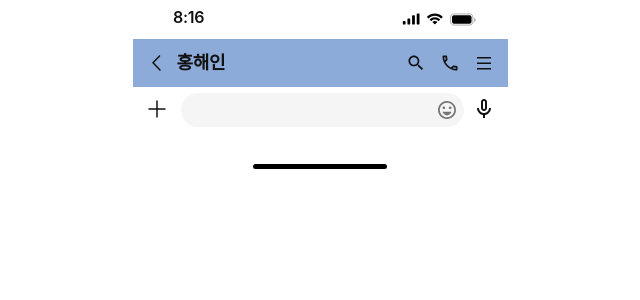
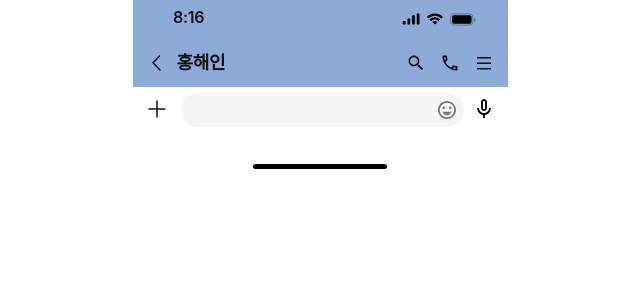
Before and after one commit to CEOS-Developers/react-messenger-19th, a React (Create React App) app: page /chatsDetail in a window 1280 px wide. Shown: the top 300 px of the page, without its empty margins (320-960 px from the left). Built offline with nearby package versions, Linux system fonts and the light colour scheme.

Commit message:
[ design ] 공통헤더 삭제해서 배경색오류 해결

```diff
--- a/src/assets/index.ts
+++ b/src/assets/index.ts
@@ -13,3 +13,4 @@ export { ReactComponent as MoreIcon } from '../assets/icon/more.svg';
 export { ReactComponent as MoreColumnIcon } from '../assets/icon/moreColumn.svg';
 export { ReactComponent as ConversationIcon } from '../assets/icon/conversation.svg';
 export { ReactComponent as HomeFilledIcon } from '../assets/icon/homeFilled.svg';
+export { ReactComponent as FriendsPageIcon } from '../assets/icon/friendsPage.svg';
--- a/src/components/@common/Header.tsx
+++ /dev/null
@@ -1,49 +0,0 @@
-import styled from 'styled-components';
-import { InfoIcon } from '../../assets';
-import date from '../../utils/date';
-import { useRecoilValue } from 'recoil';
-import { ifChatsDetailPageState } from '../../recoil/atom';
-
-export default function Header() {
-  const ifChatsDetailPage = useRecoilValue(ifChatsDetailPageState);
-
-  return (
-    <>
-      <Wrapper $ifChatsDetailPage={ifChatsDetailPage}>
-        <Time>{date().split(' ').slice(1)}</Time>
-        <div>
-          <InfoIcon />
-        </div>
-      </Wrapper>
-    </>
-  );
-}
-
-interface WrapperBgTypes {
-  $ifChatsDetailPage: boolean;
-}
-
-const Wrapper = styled.section<WrapperBgTypes>`
-  display: flex;
-  justify-content: space-between;
-
-  width: 100%;
-  padding: 0rem 1rem;
-
-  background-color: ${({ theme, $ifChatsDetailPage }) =>
-    $ifChatsDetailPage ? theme.colors.blue_bg : theme.colors.white};
-
-  & > div {
-    padding: 1.25rem 1.88rem;
-  }
-  & svg {
-    width: 7.84rem;
-    height: 1.3rem;
-  }
-`;
-
-const Time = styled.p`
-  padding: 0.7rem 3.05rem 1rem;
-  ${({ theme }) => theme.fonts.time_now};
-  color: ${({ theme }) => theme.colors.black};
-`;
--- a/src/components/chatsDetailPage/Header.tsx
+++ b/src/components/chatsDetailPage/Header.tsx
@@ -1,23 +1,30 @@
 import styled from 'styled-components';
-import { useRecoilValue, useSetRecoilState } from 'recoil';
+import { useRecoilValue } from 'recoil';
 import { BackArrowIcon, FindIcon, CallIcon, IndexIcon } from '../../assets';
 import { flexCenter } from '../../styles/GlobalStyle';
 import userData from '../../assets/data/userData.json';
 import { useNavigate } from 'react-router-dom';
-import { userIdState, ifChatsDetailPageState } from '../../recoil/atom';
+import { userIdState } from '../../recoil/atom';
+import date from '../../utils/date';
+import { InfoIcon } from '../../assets';
 
 export default function Header() {
   const navigate = useNavigate();
   const userId = useRecoilValue(userIdState);
-  const setIfChatsDetailPage = useSetRecoilState(ifChatsDetailPageState);
 
   function moveToChats() {
     navigate(`/chats`);
-    setIfChatsDetailPage(false);
   }
 
   return (
+    <>
       <Wrapper>
+        <Time>{date().split(' ').slice(1)}</Time>
+        <div>
+          <InfoIcon />
+        </div>
+      </Wrapper>
+      <SubTitle>
         <Left>
           <BackArrowIcon type="button" onClick={moveToChats} />
           <SentName>{userData.data.find((user) => user.id === userId)?.name}</SentName>
@@ -27,11 +34,36 @@ export default function Header() {
           <CallIcon />
           <IndexIcon />
         </Right>
-    </Wrapper>
+      </SubTitle>
+    </>
   );
 }
 
 const Wrapper = styled.section`
+  display: flex;
+  justify-content: space-between;
+
+  width: 100%;
+  padding: 0rem 1rem;
+
+  background-color: ${({ theme }) => theme.colors.blue_bg};
+
+  & > div {
+    padding: 1.25rem 1.88rem;
+  }
+  & svg {
+    width: 7.84rem;
+    height: 1.3rem;
+  }
+`;
+
+const Time = styled.p`
+  padding: 0.7rem 3.05rem 1rem;
+  ${({ theme }) => theme.fonts.time_now};
+  color: ${({ theme }) => theme.colors.black};
+`;
+
+const SubTitle = styled.section`
   display: flex;
   justify-content: space-between;
 
--- a/src/components/chatsPage/Header.tsx
+++ b/src/components/chatsPage/Header.tsx
@@ -5,24 +5,58 @@ import { flexCenter } from '../../styles/GlobalStyle';
 import userData from '../../assets/data/userData.json';
 import { useNavigate } from 'react-router-dom';
 import { userIdState } from '../../recoil/atom';
+import { InfoIcon } from '../../assets';
+import date from '../../utils/date';
 
 export default function Header() {
   const navigate = useNavigate();
   const userId = useRecoilValue(userIdState);
 
   return (
+    <>
       <Wrapper>
+        <Time>{date().split(' ').slice(1)}</Time>
+        <div>
+          <InfoIcon />
+        </div>
+      </Wrapper>
+      <SubTitle>
         <Title>대화</Title>
         <Right>
           <FindIcon />
           <AlbumsIcon />
           <MoreIcon />
         </Right>
-    </Wrapper>
+      </SubTitle>
+    </>
   );
 }
 
 const Wrapper = styled.section`
+  display: flex;
+  justify-content: space-between;
+
+  width: 100%;
+  padding: 0rem 1rem;
+
+  background-color: ${({ theme }) => theme.colors.white};
+
+  & > div {
+    padding: 1.25rem 1.88rem;
+  }
+  & svg {
+    width: 7.84rem;
+    height: 1.3rem;
+  }
+`;
+
+const Time = styled.p`
+  padding: 0.7rem 3.05rem 1rem;
+  ${({ theme }) => theme.fonts.time_now};
+  color: ${({ theme }) => theme.colors.black};
+`;
+
+const SubTitle = styled.section`
   display: flex;
   justify-content: space-between;
 
--- a/src/pages/index.tsx
+++ b/src/pages/index.tsx
@@ -1,11 +1,9 @@
 import { Outlet } from 'react-router-dom';
-import Header from '../components/@common/Header';
 import Footer from '../components/@common/Footer';
 
 export default function Layout() {
   return (
     <>
-      <Header />
       <Outlet />
       <Footer />
     </>
--- a/src/recoil/atom.ts
+++ b/src/recoil/atom.ts
@@ -4,11 +4,6 @@ import { ChatType } from '../types/types';
 export const userIdState = atom<number>({
   key: 'userIdState',
   default: 1,
-});
-
-export const ifChatsDetailPageState = atom<boolean>({
-  key: 'ifChatDetailPage',
-  default: false,
 });
 
 export const newChatState = atom<ChatType>({
```
Also changed, not shown: src/assets/icon/friendsPage.svg (added). Lines whose indentation alone changed are shown as unchanged.
